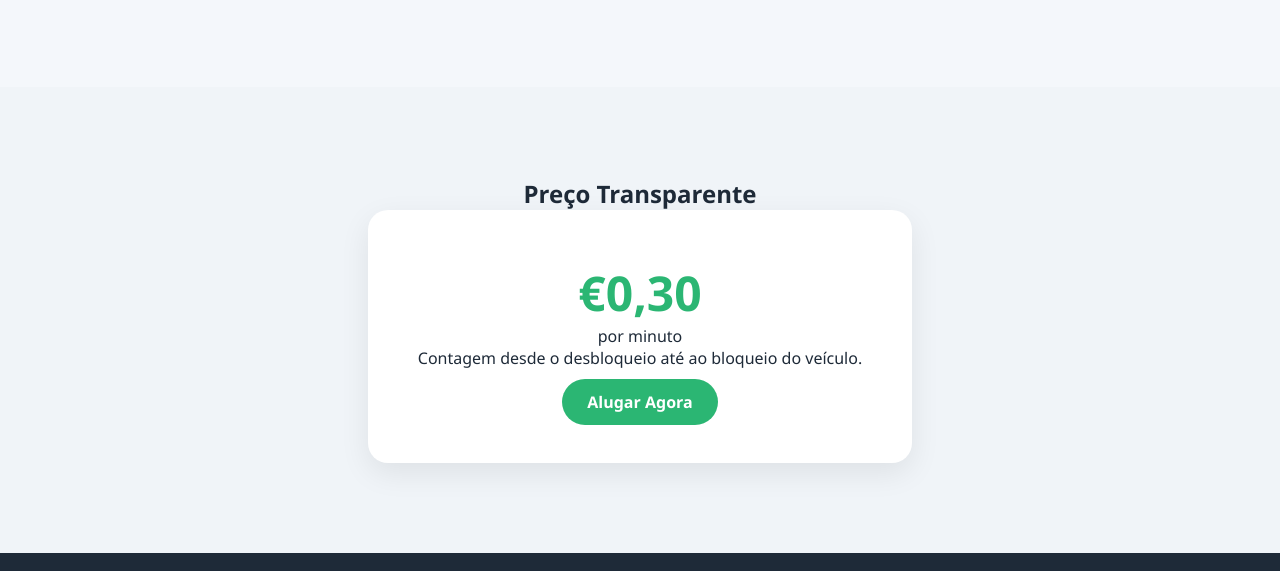
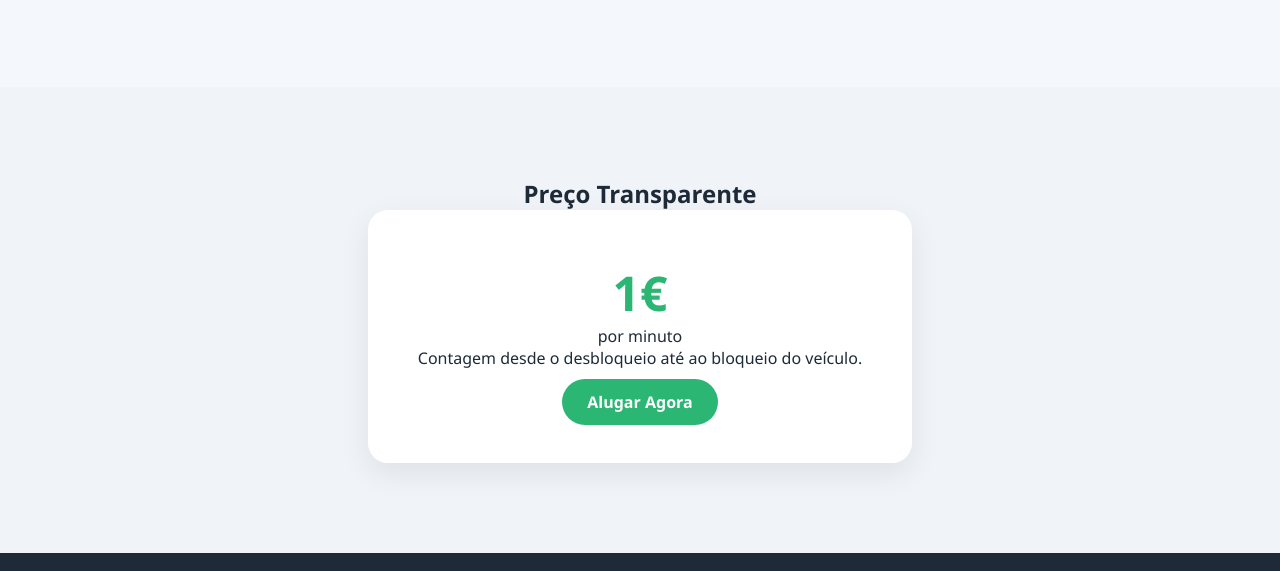
Before and after one commit to f45k/UrbanGo, a plain HTML site: page index.html in a window 1280 px wide. Shown: the part 1830-2401 px from the top of the page. Drawn offline with Linux system fonts and the light colour scheme.

Commit message:
Fix HTML formatting and update pricing

```diff
--- a/index.html
+++ b/index.html
@@ -109,7 +109,7 @@
     <div class="container center">
         <h2>Preço Transparente</h2>
         <div class="price-card">
-            <h3>€0,30</h3>
+            <h3>1€</h3>
             <span>por minuto</span>
             <p>Contagem desde o desbloqueio até ao bloqueio do veículo.</p>
             <br>
```
